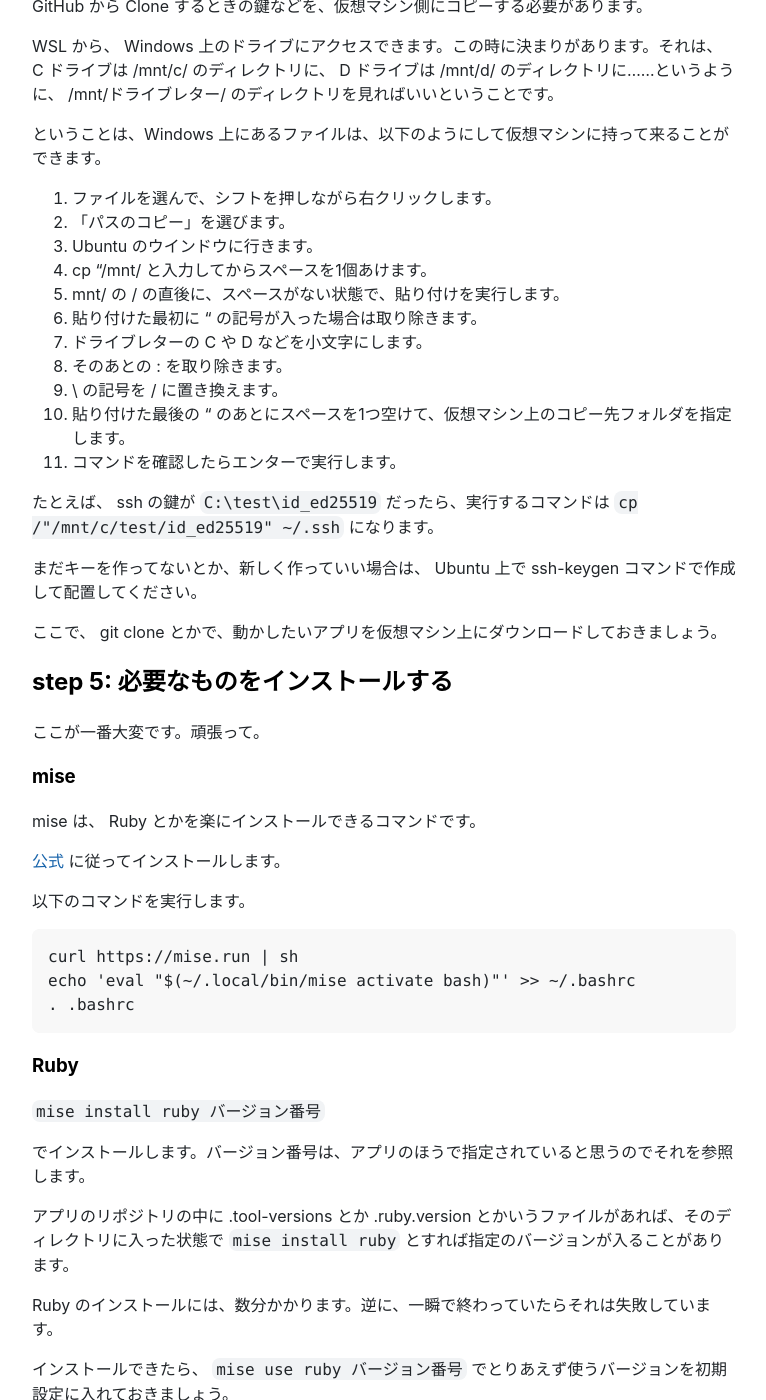
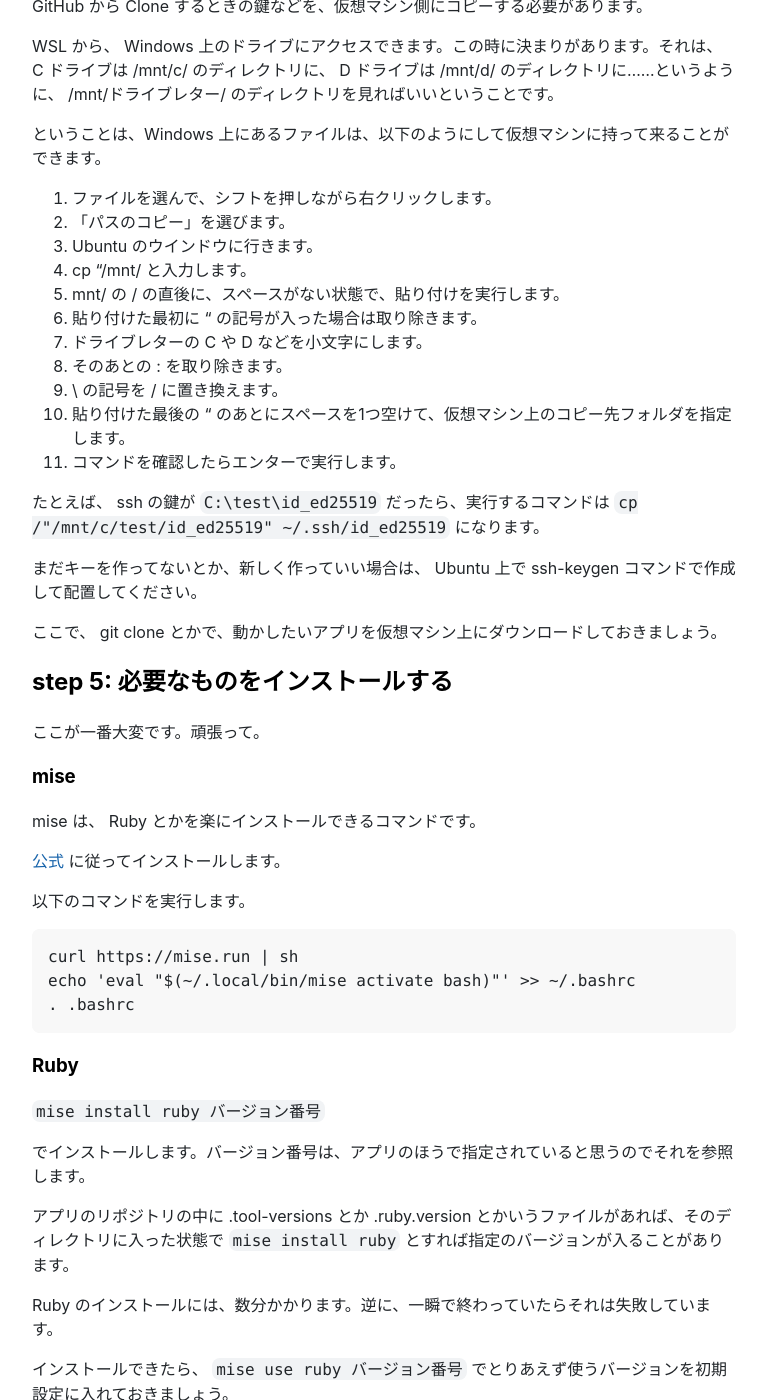
Before and after one commit to yncat/yncat.github.io, a Jekyll site: the page built from _posts/2024-05-12-wslを使ってrails + mysqlのアプリを上げるまでの手順.md, in a window 1280 px wide and 1400 px high, scrolled down 1130 px. Shown: the whole window, without its empty margins (256-1022 px from the left). Built offline with Jekyll 4.4.1, drawn with Linux system fonts in a browser that asks for light colours; nearby versions of some CDN libraries; some of the changed text lies outside the part shown.

```diff
--- a/_posts/2024-05-12-wslを使ってrails + mysqlのアプリを上げるまでの手順.md
+++ b/_posts/2024-05-12-wslを使ってrails + mysqlのアプリを上げるまでの手順.md
@@ -45,7 +45,7 @@ WSL から、 Windows 上のドライブにアクセスできます。この時
 1. ファイルを選んで、シフトを押しながら右クリックします。
 2. 「パスのコピー」を選びます。
 3. Ubuntu のウインドウに行きます。
-4. cp "/mnt/ と入力してからスペースを1個あけます。
+4. cp "/mnt/ と入力します。
 5. mnt/ の / の直後に、スペースがない状態で、貼り付けを実行します。
 6. 貼り付けた最初に " の記号が入った場合は取り除きます。
 7. ドライブレターの C や D などを小文字にします。
@@ -54,7 +54,7 @@ WSL から、 Windows 上のドライブにアクセスできます。この時
 10. 貼り付けた最後の " のあとにスペースを1つ空けて、仮想マシン上のコピー先フォルダを指定します。
 11. コマンドを確認したらエンターで実行します。
 
-たとえば、 ssh の鍵が `C:\test\id_ed25519` だったら、実行するコマンドは `cp /"/mnt/c/test/id_ed25519" ~/.ssh` になります。
+たとえば、 ssh の鍵が `C:\test\id_ed25519` だったら、実行するコマンドは `cp /"/mnt/c/test/id_ed25519" ~/.ssh/id_ed25519` になります。
 
 まだキーを作ってないとか、新しく作っていい場合は、 Ubuntu 上で ssh-keygen コマンドで作成して配置してください。
 
```
Also changed, not shown: other parts of _posts/2024-05-12-wslを使ってrails + mysqlのアプリを上げるまでの手順.md (+8 -0 lines).
